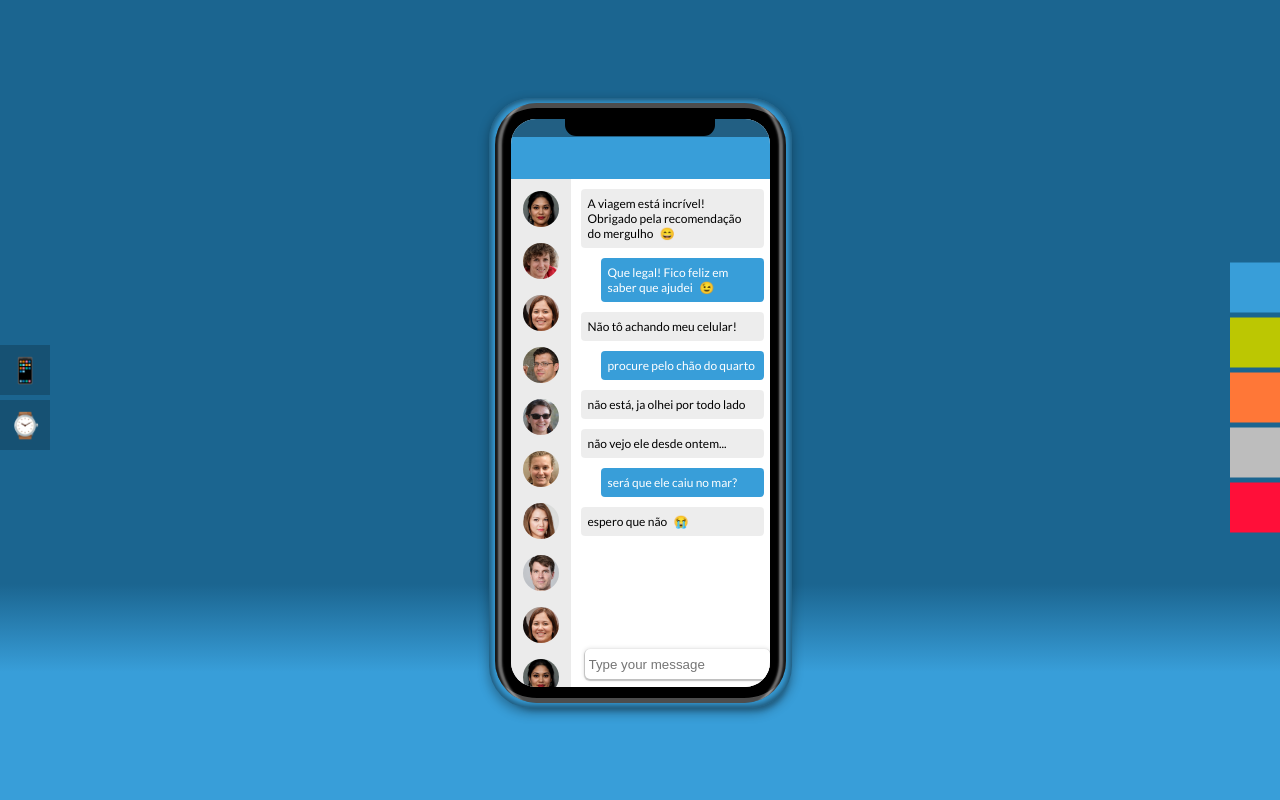
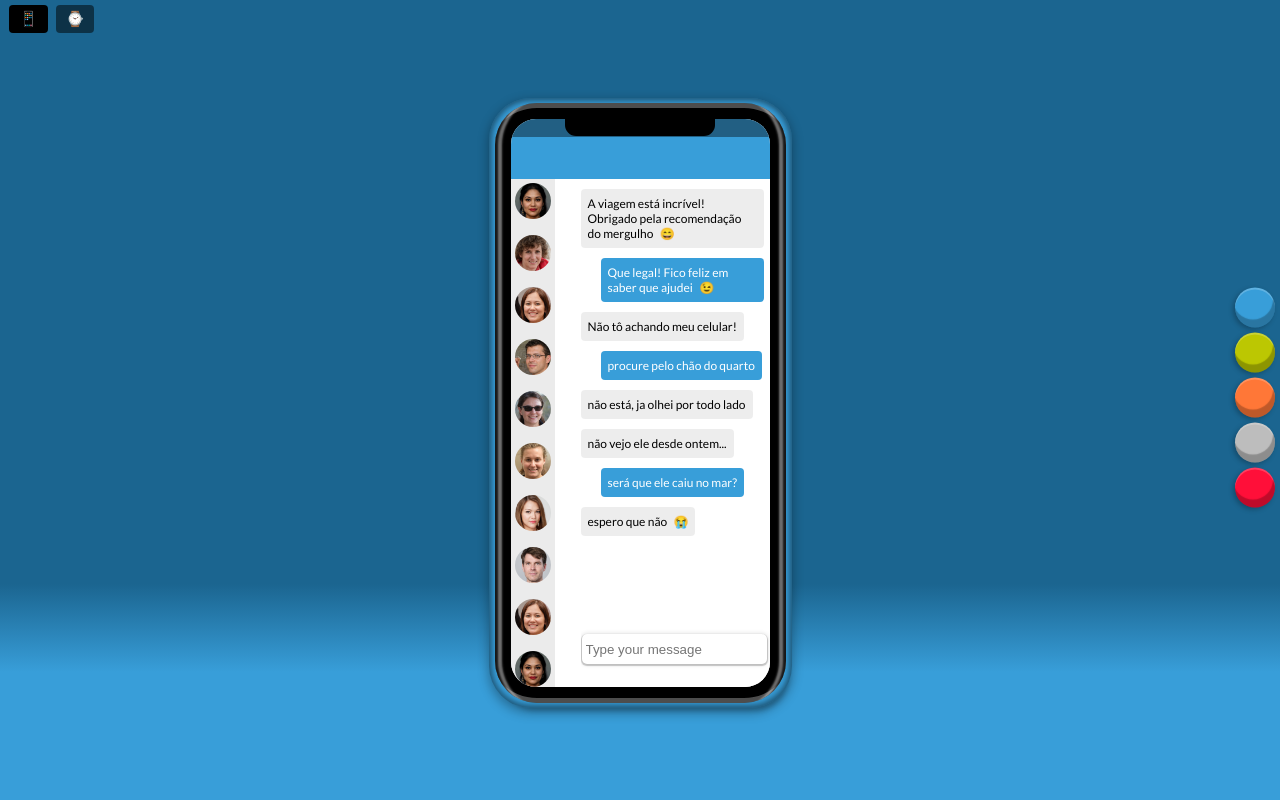
Before and after one commit to LucasKauz/responsive-tester, a website built with webpack: page src/index.html in a window 1280 px wide. Built offline with nearby package versions, Linux system fonts and the light colour scheme; some packages are replaced by stand-ins of ours.

Commit message:
feature: better switchers

```diff
--- a/src/scss/main.scss
+++ b/src/scss/main.scss
@@ -74,7 +74,6 @@ body {
         var(--base) 6%,
         var(--base-200) 57%
       );
-    filter: drop-shadow(0px 4px 2px rgba(0,0,0,0.4));
   }
 }
 
@@ -112,28 +111,68 @@ p {
 .ModeSwitcher,
 .ColorSwitcher {
   position: absolute;
-  transform: translateY(-50%);
-  top: 50%;
   display: flex;
-  flex-direction: column;
+  z-index: 5;
 
   &__btn {
+    transition: all .3s;
     border: 0;
-    width: 50px;
-    height: 50px;
+    width: 40px;
+    height: 40px;
     margin-bottom: 5px;
     cursor: pointer;
-    background: rgba(0,0,0,0.2);
     font-size: 25px;
   }
 }
 
 .ModeSwitcher {
-  left: 0;
+  left: 5px;
+  top: 5px;
+  flex-direction: row;
+
+  &__btn {
+    font-size: 15px;
+    height: auto;
+    width: auto;
+    color: #fff;
+    border-radius: 4px;
+    padding: 5px 10px;
+    margin: 0 4px;
+
+    &:first-child {
+      background: rgba(0,0,0,1);
+    }
+    &:last-child {
+      background: rgba(0,0,0,0.5);
+    }
+
+    @at-root .watch-mode & {
+      &:first-child {
+        background: rgba(0,0,0,0.5);
+      }
+      &:last-child {
+        background: rgba(0,0,0,1);
+      }
+    }
+  }
 }
 
 .ColorSwitcher {
-  right: 0;
+  transform: translateY(-50%);
+  top: 50%;
+  right: 5px;
+  flex-direction: column;
+
+  &__btn {
+    border-radius: 50%;
+    box-shadow: inset -2px -8px 1px rgba(0, 0, 0, 0.25), inset 0 2px 0 rgba(255,255,255, 0.2), -2px 2px 5px rgba(0, 0, 0, 0.25);
+    outline: none;
+
+    &:focus, &:hover {
+      transform: rotate(-80deg);
+      box-shadow: inset -2px -19px 1px rgba(0,0,0,.25), inset 0 2px 0 rgba(255,255,255,.2), -2px 2px 5px rgba(0,0,0,.25);
+    }
+  }
 }
 
 /**
@@ -288,7 +327,6 @@ p {
   margin-right: auto;
   height: 100%;
   background: var(--chat-bg);
-  padding: 8px;
   color: var(--chat-color);
   overflow-y: scroll;
   position: relative;
@@ -328,7 +366,7 @@ p {
     width: calc(100% - 70px);
     z-index: 1;
     background: #fff;
-    overflow: hidden;
+    overflow-y: scroll;
     display: flex;
     flex-direction: column;
     @extend %scrollable;
@@ -356,7 +394,6 @@ p {
   &:hover {
     background-color: var(--chat-item-hover-bg);
     color: var(--chat-item-hover-color);
-    border-radius: 4px;
     & .ChatItem__img {
       transform: scale(1.3);
       border-radius: 0;
@@ -393,6 +430,7 @@ p {
   margin-right: 6px;
   font-size: 12px;
   border-radius: 4px;
+  display: inline-block;
   &--received {
     margin-left: 20px;
     background: var(--base);
@@ -409,7 +447,7 @@ p {
 }
 
 .ChatForm {
-  margin: auto 4px 8px;
+  margin: auto 1px 23px;
   display: flex;
   &__input {
     height: 30px;
```
